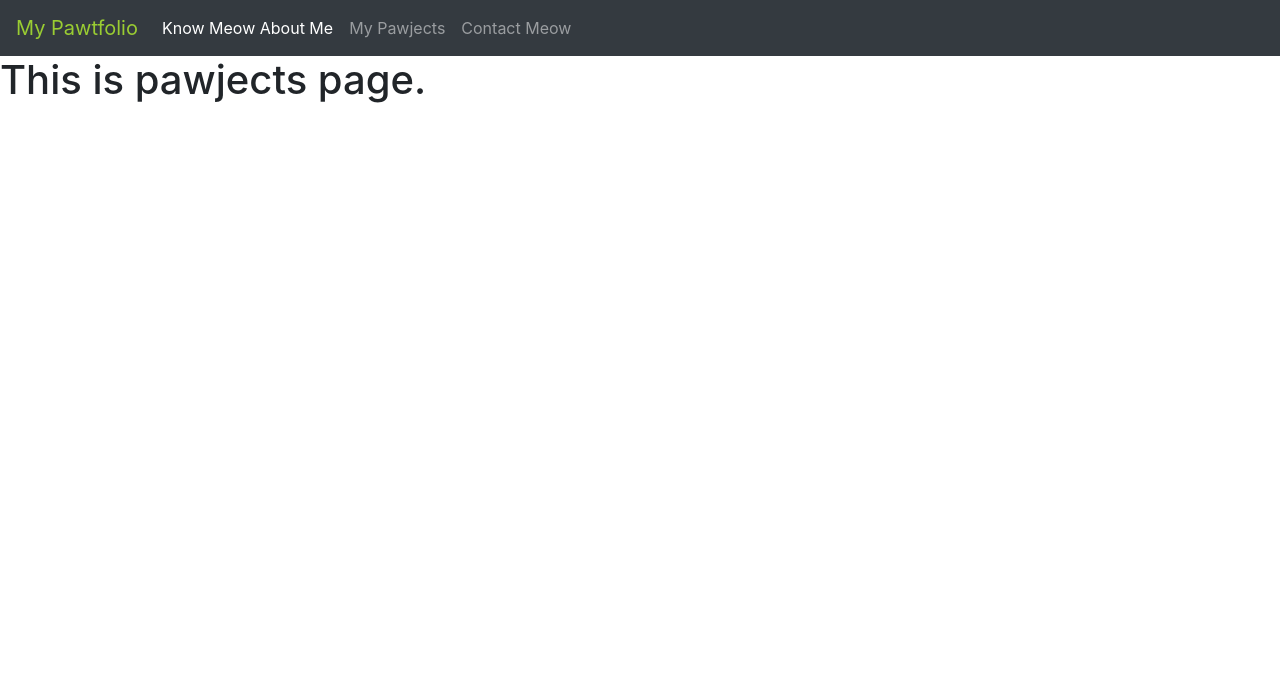
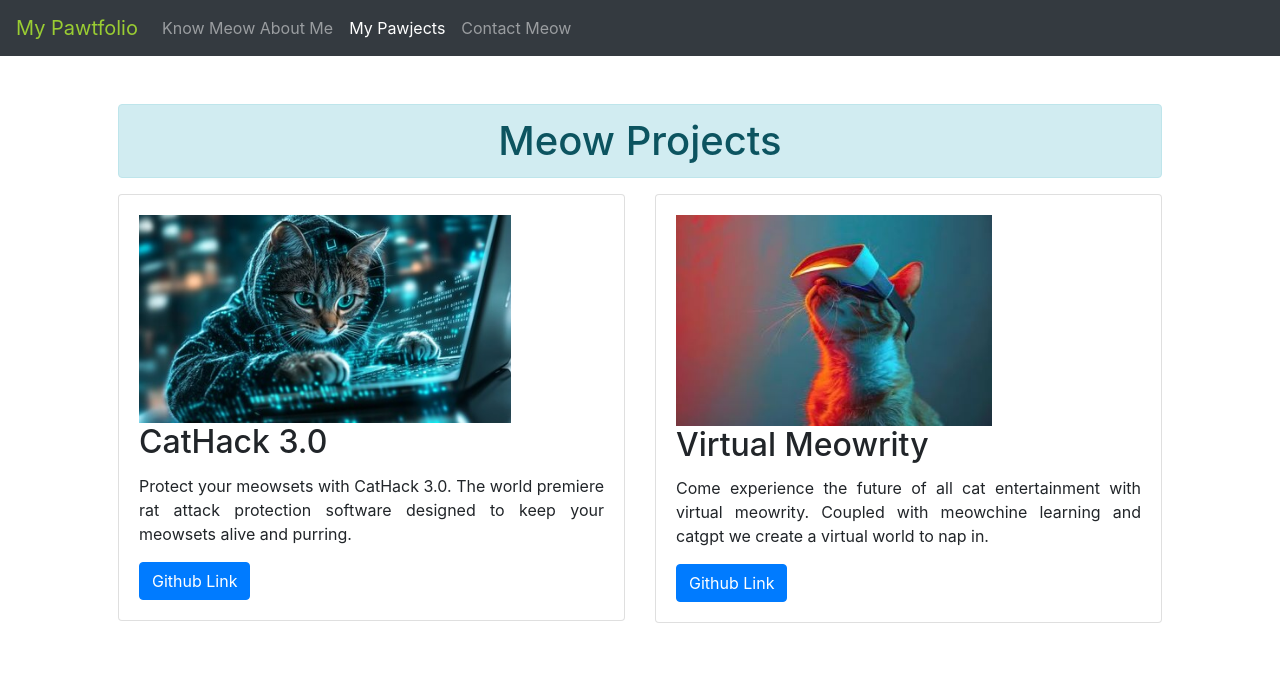
Before and after one commit to solareseddie/My-Portfolio, a plain HTML site: page projects.html in a window 1280 px wide. Drawn offline with nearby package versions, Linux system fonts and the light colour scheme.

Commit message:
add project.html

```diff
--- a/projects.html
+++ b/projects.html
@@ -21,10 +21,10 @@
 
         <div class="collapse navbar-collapse" id="navbarSupportedContent">
           <ul class="navbar-nav mr-auto">
-            <li class="nav-item active">
+            <li class="nav-item">
               <a class="nav-link" href="about.html">Know Meow About Me <span class="sr-only">(current)</span></a>
             </li>
-            <li class="nav-item">
+            <li class="nav-item active">
               <a class="nav-link" href="projects.html">My Pawjects</a>
             </li>
             <li class="nav-item">
@@ -34,9 +34,39 @@
         </div>
       </nav>
 
+    <div class="container p-5">
 
-      <h1>This is pawjects page.</h1>
+    <h1 class="alert alert-info text-center">
+      Meow Projects
+    </h1>
 
+    <div class="row">
+      <div class="col-sm-6 mb-3 mb-sm-0">
+        <div class="card">
+          <div class="card-body">
+            <img src="./imgs/cat-hack.jpg" style="width: 80%;">
+            <h2 class="card-title">CatHack 3.0</h2>
+            <p class="card-text" style="text-align: justify;">
+              Protect your meowsets with CatHack 3.0. The world premiere rat attack protection software designed to keep your meowsets alive and purring.
+            </p>
+            <a href="https://github.com/solareseddie/My-Portfolio" class="btn btn-primary">Github Link</a>
+          </div>
+        </div>
+      </div>
+      <div class="col-sm-6 mb-3 mb-sm-0">
+        <div class="card">
+          <div class="card-body">
+            <img src="./imgs/cat-vr.jpg" style="width: 68%;">
+            <h2 class="card-title">Virtual Meowrity</h2>
+            <p class="card-text" style="text-align: justify;">
+              Come experience the future of all cat entertainment with virtual meowrity. Coupled with meowchine learning and catgpt we create a virtual world to nap in.
+            </p>
+            <a href="https://github.com/solareseddie/My-Portfolio" class="btn btn-primary">Github Link</a>
+          </div>
+        </div>
+      </div>
+    </div>
+  </div>
 
 
     </section>
```
Also changed, not shown: imgs/cat-hack.jpg (added), imgs/cat-vr.jpg (added).
